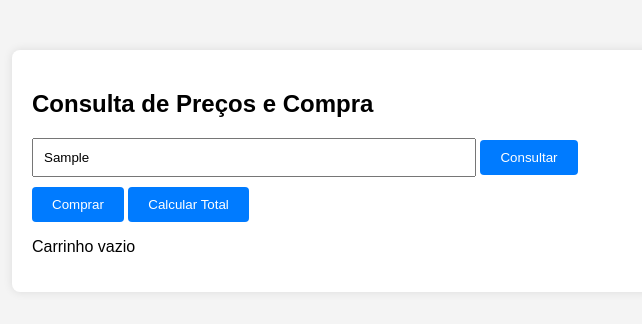
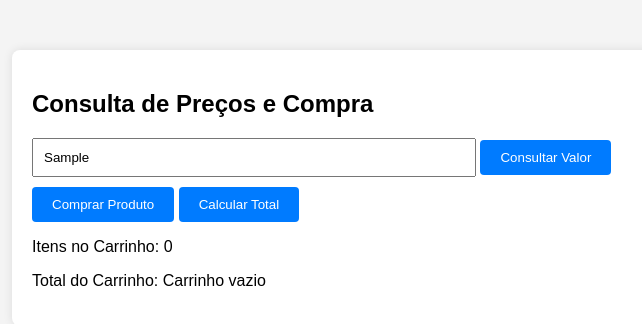
Before and after one commit to DanielBartelli/Consultor_de_pre-os, a plain HTML site: page index.html in a window 1280 px wide. Both pictures are taken after typing "Sample" into the empty fields and a click on the button "Calcular Total". Shown: the whole page, without its empty margins (308-950 px from the left). Drawn offline with Linux system fonts and the light colour scheme.

```diff
--- a/index.html
+++ b/index.html
@@ -10,9 +10,11 @@
     <div class="container">
         <h2>Consulta de Preços e Compra</h2>
         <input type="text" id="produtoInput" placeholder="Digite o código ou nome do produto">
-        <button onclick="consultarPreco()">Consultar</button>
-        <button onclick="comprarProduto()">Comprar</button>
+        <button onclick="consultarPreco()">Consultar Valor</button>
+        <button onclick="comprarProduto()">Comprar Produto</button>
         <button onclick="calcularTotal()">Calcular Total</button>
+        <p>Itens no Carrinho: <span id="numProdutos">0</span></p>
+        <p>Total do Carrinho: <span id="valorTotal">R$ 0.00</span></p>
         <p id="resultado"></p>
     </div>
     <script src="./scripts/script.js"></script>
--- a/scripts/script.js
+++ b/scripts/script.js
@@ -1,5 +1,4 @@
 var carrinho = [];
-
 
     function consultarPreco() {
         var produtoInput = document.getElementById('produtoInput').value;
@@ -10,25 +9,25 @@ function consultarPreco() {
 
 
     function comprarProduto() {
+        var produtoInput = document.getElementById('produtoInput').value;
 
-    var produtoInput = document.getElementById('produtoInput').value;
         var preco = Math.random() * (100 - 1) + 1;
         var produto = { nome: produtoInput, preco: preco };
-
         carrinho.push(produto);
         document.getElementById('resultado').innerText = "Produto '" + produtoInput + "' adicionado ao carrinho!";
         console.log("Carrinho:", carrinho);
+
+
+        document.getElementById('numProdutos').innerText = carrinho.length;
     }
 
-
     function calcularTotal() {
-
         var soma = 0;
 
         for (var i = 0; i < carrinho.length; i++) {
             soma += carrinho[i].preco;
         }
 
-    var resultado = soma > 0 ? "Total do Carrinho: R$ " + soma.toFixed(2) : "Carrinho vazio";
-    document.getElementById('resultado').innerText = resultado;
+        var resultado = soma > 0 ? "R$ " + soma.toFixed(2) : "Carrinho vazio";
+        document.getElementById('valorTotal').innerText = resultado;
     }
```
Also changed, not shown: styles/style.css (indentation only). Lines whose indentation alone changed are shown as unchanged.
